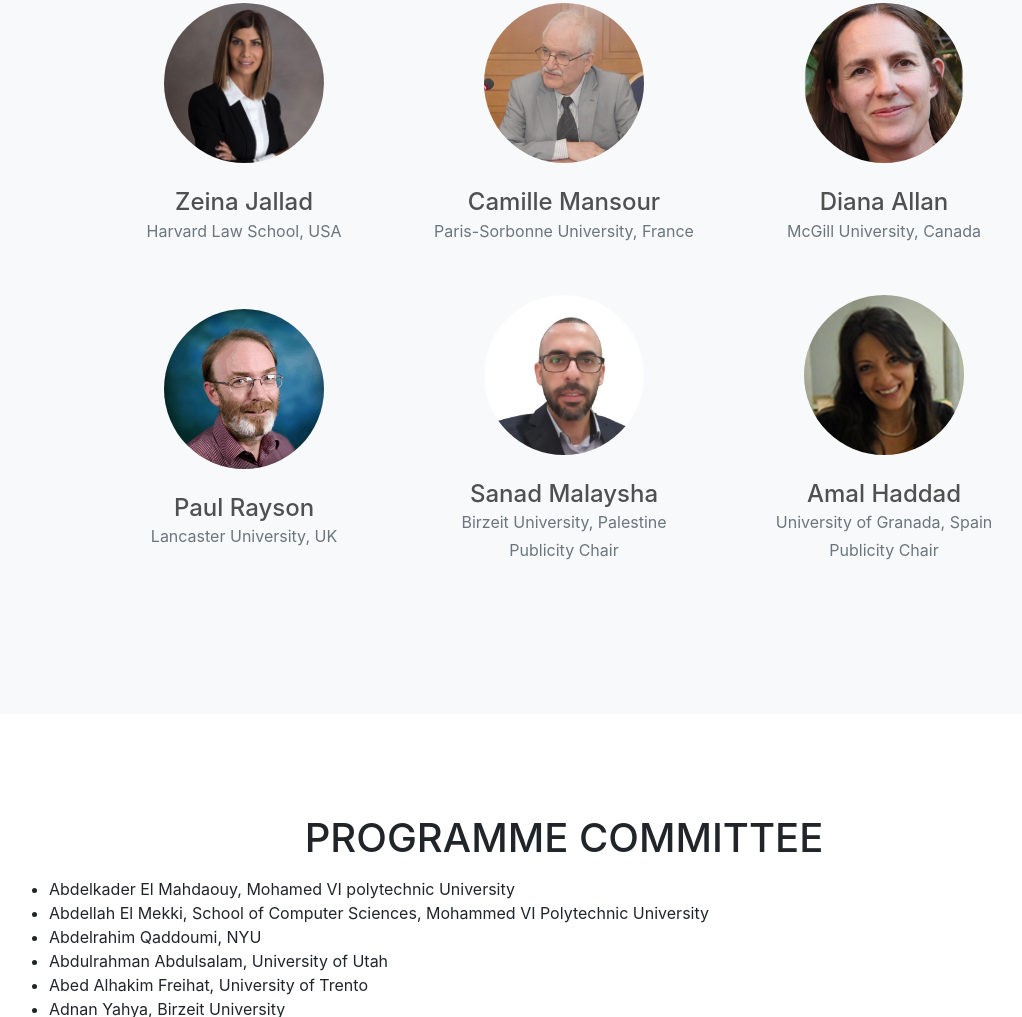
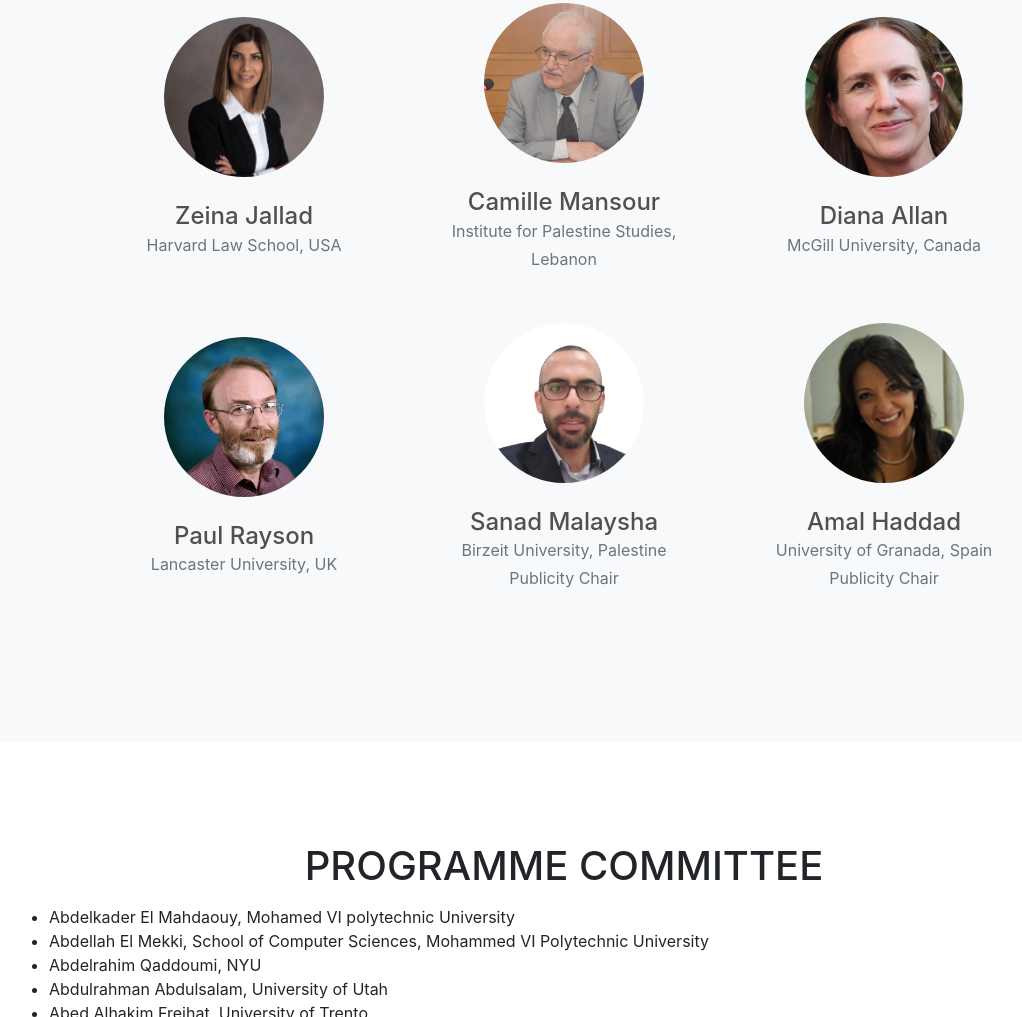
Before and after one commit to SinaLab/nakba-nlp, a website with bundled scripts: page index.html in a window 1280 px wide. Shown: the part 4059-5076 px from the top of the page, without its empty margins (76-1098 px from the left). Built offline with nearby package versions, Linux system fonts and the light colour scheme; a web font is replaced by a local one.

Commit message:
Update index.html

```diff
--- a/index.html
+++ b/index.html
@@ -327,7 +327,7 @@
                 <div class="team-member">
                     <img src="img/team/Camille.jpg" class="img-responsive img-circle" alt="" width="600" height="600">
                     <h4><a href="https://en.wikipedia.org/wiki/Camille_Mansour">Camille Mansour</a></h4>
-                    <p class="text-muted">Paris-Sorbonne University, France</p>
+                    <p class="text-muted">Institute for Palestine Studies, Lebanon</p>
                 </div>
             </div>
             <div class="col-sm-3">
```
